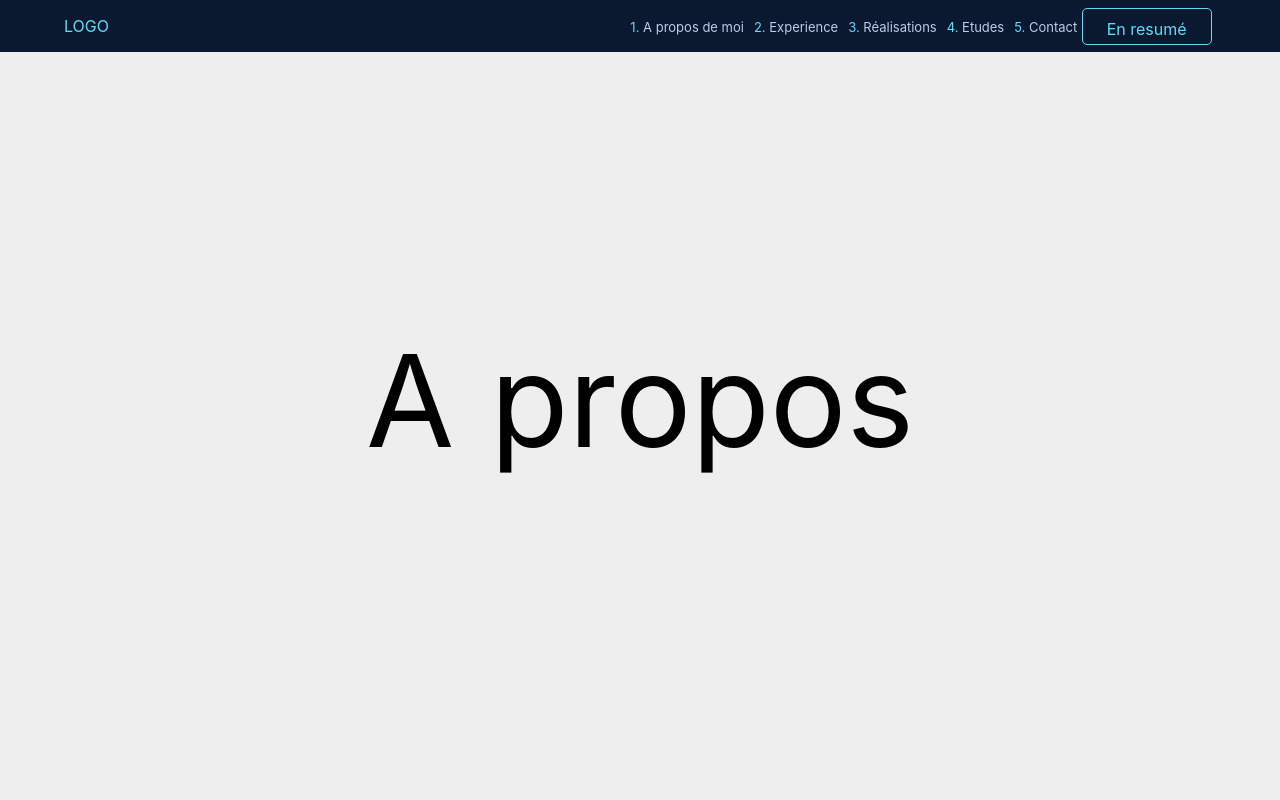
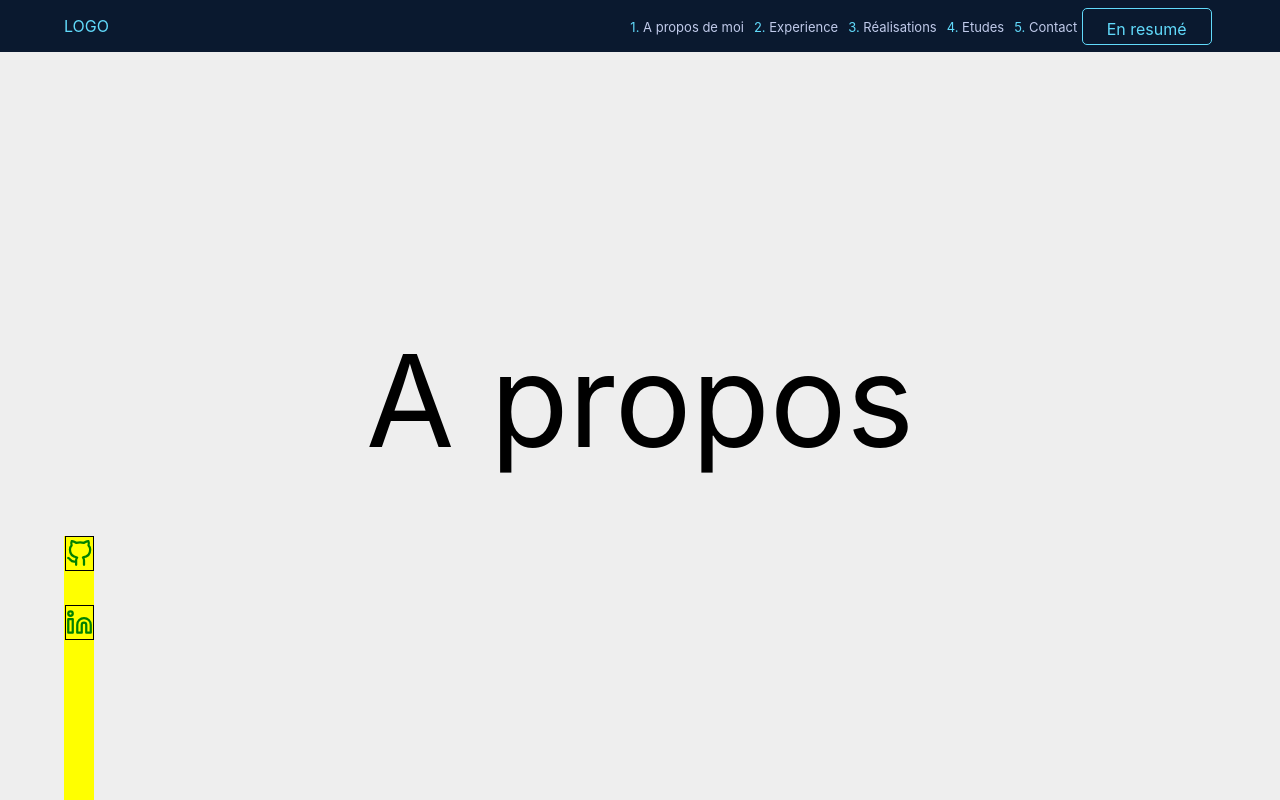
Before and after one commit to Solodk-E/website, a React (Create React App) app: page / in a window 1280 px wide. Shown: the top 800 px of the page. Built offline with nearby package versions, Linux system fonts and the light colour scheme.

Commit message:
installation barre sociale

```diff
--- a/package.json
+++ b/package.json
@@ -9,6 +9,7 @@
     "gsap": "^3.11.3",
     "react": "^18.2.0",
     "react-dom": "^18.2.0",
+    "react-icons": "^4.6.0",
     "react-router-dom": "^6.4.3",
     "react-scripts": "5.0.1",
     "web-vitals": "^2.1.4"
--- a/src/App.css
+++ b/src/App.css
@@ -85,3 +85,28 @@ section{
   text-decoration: none;
 
 }
+
+
+#social{
+  position: fixed;
+  bottom:0;
+  left: 5%;
+  display:flex;
+  flex-direction: column;
+  background-color: yellow;
+  width: 30px;
+  height:33vh;
+  justify-content: flex-start;
+  gap:30px
+
+}
+
+.icon{
+color:green;
+border: 1px solid black;
+width: 90%;
+height:33px
+
+
+
+}
--- a/src/App.js
+++ b/src/App.js
@@ -2,6 +2,7 @@ import './App.css';
 import { useEffect, useRef } from 'react';
 import { gsap} from 'gsap';
 import Navbar from './Navbar';
+import Social from './Social';
 
 
 function App() {
@@ -30,9 +31,7 @@ function App() {
       <section id="mailLink">
         Lien mail
       </section>
-      <section id="social">
-        Social
-      </section>
+      <Social/>
     </div>
   );
 }
--- /dev/null
+++ b/src/Social.js
@@ -0,0 +1,15 @@
+import React from 'react'
+import {FiGithub, FiLinkedin} from"react-icons/fi"
+
+
+function Social() {
+  return (
+    <section id="social">
+        <a>
+       <FiGithub className="icon"/></a>
+       <a><FiLinkedin className="icon"/></a>
+    </section>
+  )
+}
+
+export default Social
```
Also changed, not shown: 1 other file (tests, documents, lock files or other folders).
